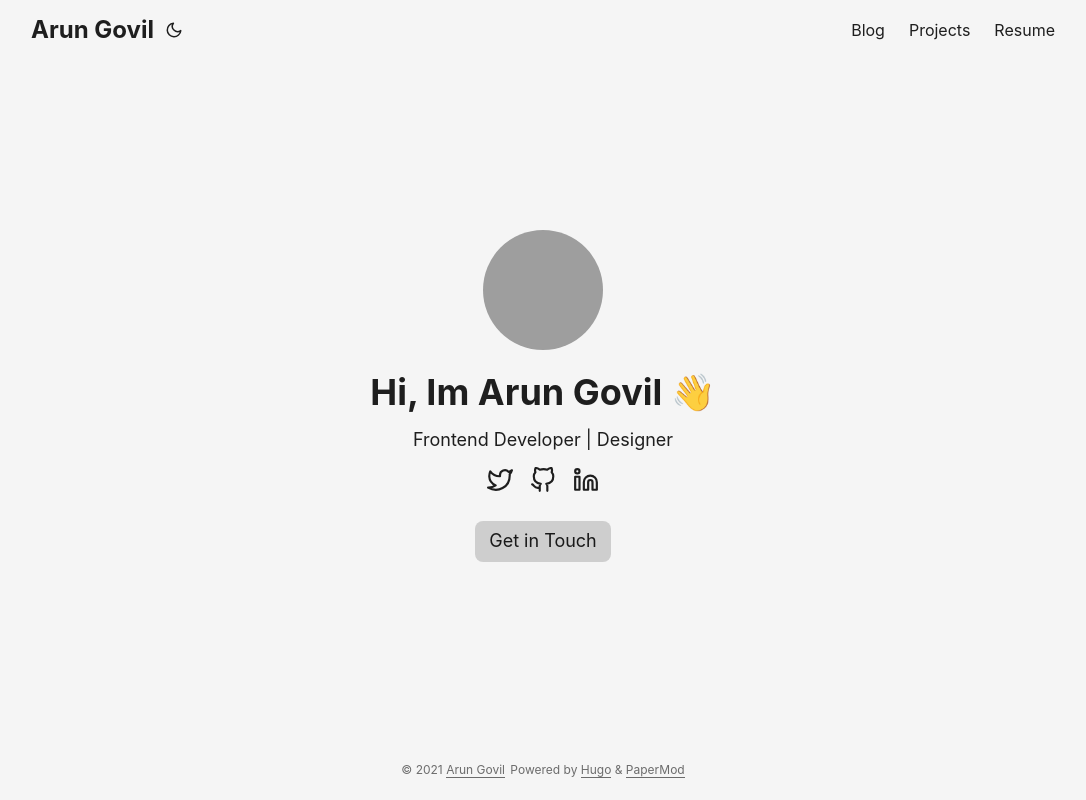
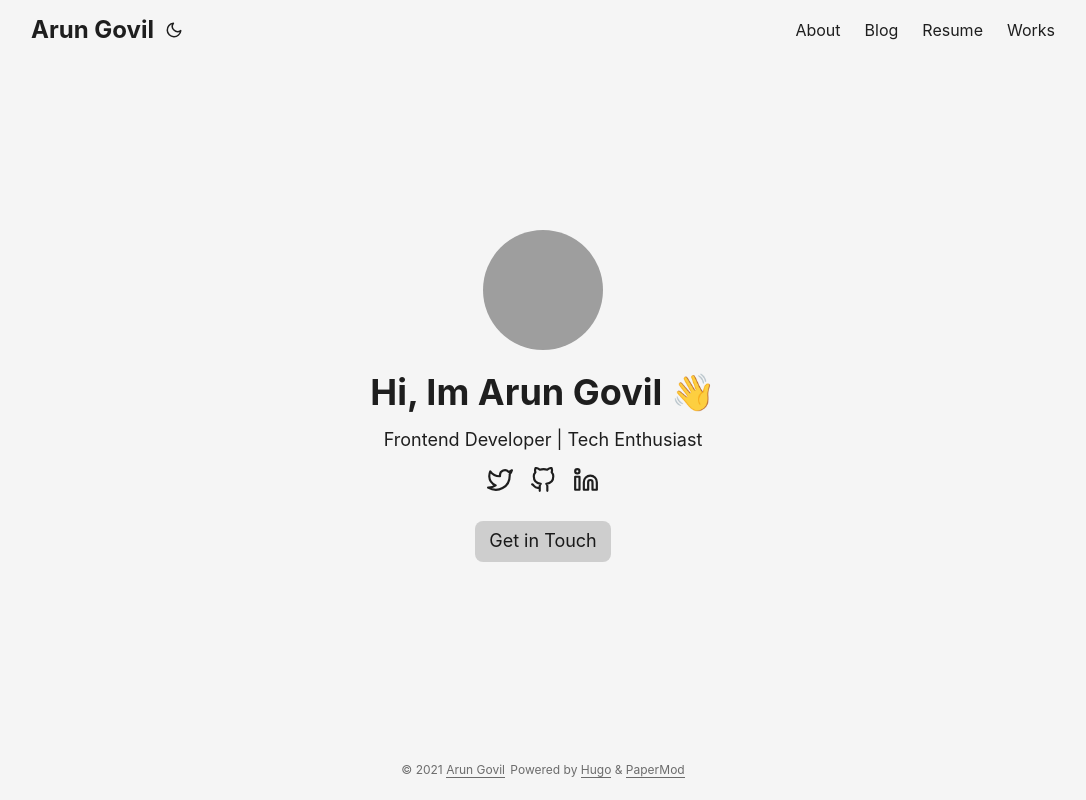
Before and after one commit to ArunGovil/ArunGovil.github.io, a plain HTML site: page index.html in a window 1280 px wide. Shown: the whole page, without its empty margins (97-1183 px from the left). Drawn offline with Linux system fonts and the light colour scheme; grey boxes are pictures that could not be loaded.

Commit message:
minor changes

```diff
--- a/index.html
+++ b/index.html
@@ -11,7 +11,7 @@
 <meta name="author" content="">
 <link rel="canonical" href="https://arungovil.github.io/" />
 <link crossorigin="anonymous" href="/assets/css/stylesheet.min.6cba0d81b5f3f42bb578d49f402ba4175aa72b43def148780b8ad714c957c6f5.css" integrity="sha256-bLoNgbXz9Cu1eNSfQCukF1qnK0Pe8Uh4C4rXFMlXxvU=" rel="preload stylesheet" as="style">
-<link rel="preload" href="https://avatars.githubusercontent.com/u/47627062" as="image">
+<link rel="preload" href="https://avatars.githubusercontent.com/u/83836329" as="image">
 <link rel="icon" href="https://arungovil.github.io/favicon.ico">
 <link rel="icon" type="image/png" sizes="16x16" href="https://arungovil.github.io/favicon-16x16.png">
 <link rel="icon" type="image/png" sizes="32x32" href="https://arungovil.github.io/favicon-32x32.png">
@@ -123,13 +123,13 @@
         </div>
         <ul id="menu">
             <li>
-                <a href="https://arungovil.github.io/arungovil.github.io" title="Blog">
-                    <span>Blog</span>
+                <a href="https://arungovil.github.io/arungovil.github.io" title="About">
+                    <span>About</span>
                 </a>
             </li>
             <li>
-                <a href="https://arungovil.github.io/arungovil.github.io" title="Projects">
-                    <span>Projects</span>
+                <a href="https://arungovil.github.io/arungovil.github.io" title="Blog">
+                    <span>Blog</span>
                 </a>
             </li>
             <li>
@@ -137,14 +137,19 @@
                     <span>Resume</span>
                 </a>
             </li>
+            <li>
+                <a href="https://arungovil.github.io/arungovil.github.io" title="Works">
+                    <span>Works</span>
+                </a>
+            </li>
         </ul>
     </nav>
 </header>
 <main class="main"><div class="profile">
-    <div class="profile_inner"><img src="https://avatars.githubusercontent.com/u/47627062" alt="profile image"
+    <div class="profile_inner"><img src="https://avatars.githubusercontent.com/u/83836329" alt="profile image"
             height="120" width="120" />
         <h1>Hi, Im Arun Govil 👋️</h1>
-        <span>Frontend Developer | Designer</span><div class="social-icons">
+        <span>Frontend Developer | Tech Enthusiast</span><div class="social-icons">
     <a href="https://twitter.com/be_like_arun" target="_blank" rel="noopener noreferrer me" title="Twitter">
         <svg xmlns="http://www.w3.org/2000/svg" viewBox="0 0 24 24" fill="none" stroke="currentColor" stroke-width="2"
     stroke-linecap="round" stroke-linejoin="round">
@@ -172,7 +177,7 @@
 </div>
 
         <div class="buttons">
-            <a class="button" href="/archive" rel="noopener" title="Get in Touch">
+            <a class="button" href="arungovil.github.io" rel="noopener" title="Get in Touch">
                 <span class="button-inner">Get in Touch</span>
             </a>
         </div>
```
Also changed, not shown: 404.html (+9 -4 lines), archives/index.html (+9 -4 lines), categories/index.html (+9 -4 lines), tags/index.html (+9 -4 lines).
